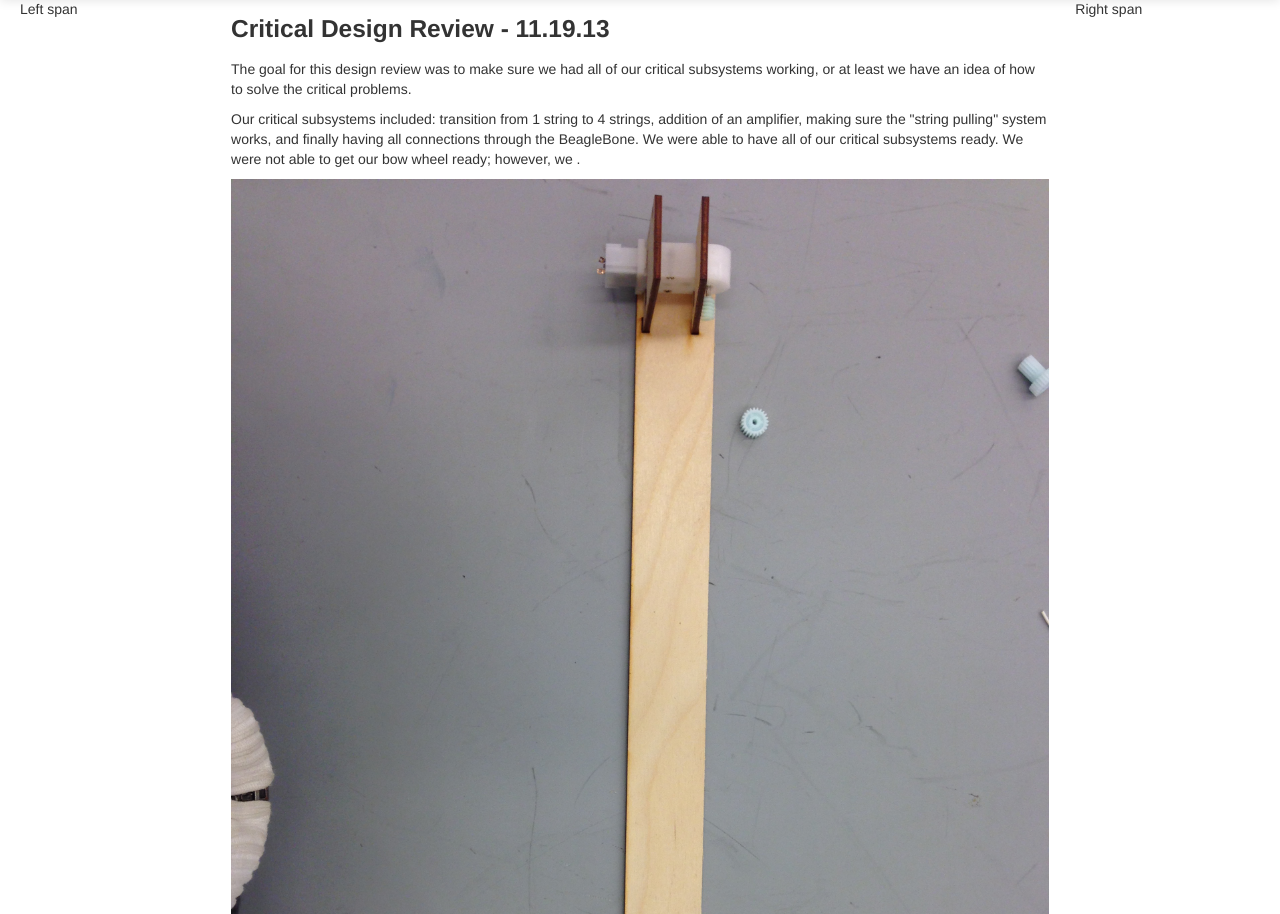
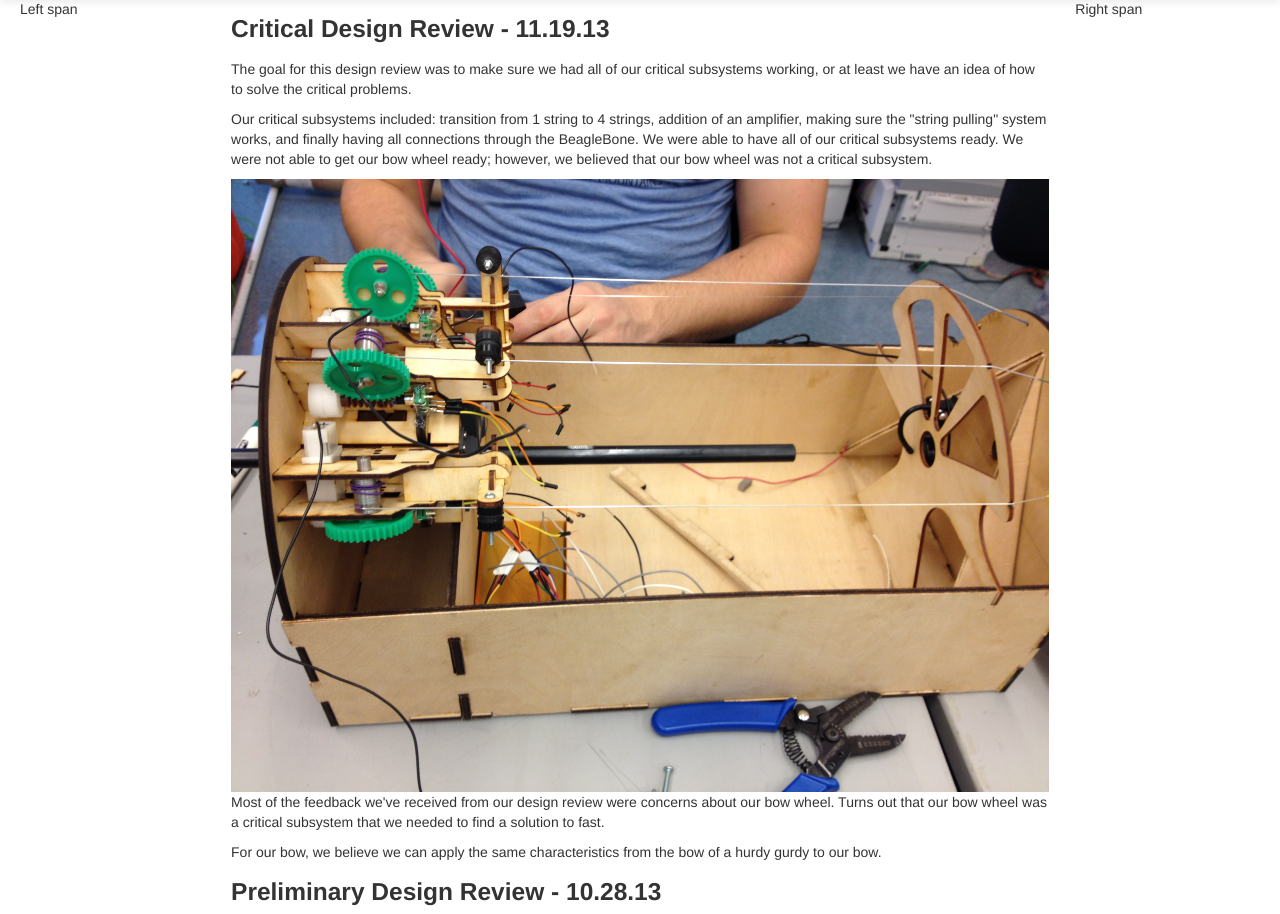
Before and after one commit to kotoole1/LooneyTunes, a Flask app: page /timeline in a window 1280 px wide. Shown: the part 41-955 px from the top of the page. Run offline with Flask 2, Linux system fonts and the light colour scheme; some libraries are stand-ins or nearby versions.

Commit message:
Edited the timeline (more words, changed images)

```diff
--- a/DocumentationWebsite/templates/timeline.html
+++ b/DocumentationWebsite/templates/timeline.html
@@ -3,10 +3,10 @@
 	<div class="panel panel-default">
 		<h3>Critical Design Review - 11.19.13</h3>
 		<p>The goal for this design review was to make sure we had all of our critical subsystems working, or at least we have an idea of how to solve the critical problems.</p>
-		<p>Our critical subsystems included: transition from 1 string to 4 strings, addition of an amplifier, making sure the "string pulling" system works, and finally having all connections through the BeagleBone. We were able to have all of our critical subsystems ready. We were not able to get our bow wheel ready; however, we . </p>
-		<img class="picture" src = "{{ url_for('static', filename='images/2013-10-18 10.56.12.jpg')}}" />
-		<img class="picture" src = "{{ url_for('static', filename='images/2013-10-18 10.56.35.jpg')}}" />
-		<img class="picture" src = "{{ url_for('static', filename='images/WindingRender.jpg')}}" />
+		<p>Our critical subsystems included: transition from 1 string to 4 strings, addition of an amplifier, making sure the "string pulling" system works, and finally having all connections through the BeagleBone. We were able to have all of our critical subsystems ready. We were not able to get our bow wheel ready; however, we believed that our bow wheel was not a critical subsystem. </p>
+		<img class="picture" src = "{{ url_for('static', filename='images/1stPrototype.jpg')}}" />
+		<p>Most of the feedback we've received from our design review were concerns about our bow wheel. Turns out that our bow wheel was a critical subsystem that we needed to find a solution to fast.</p>
+		<p>For our bow, we believe we can apply the same characteristics from the bow of a hurdy gurdy to our bow.</p>
 	</div>
 
 	<div class="panel panel-default">
@@ -21,9 +21,9 @@
 
 	<div class="panel panel-default">
 		<h3>Initial Thoughts on Mechanical Design - 10.22.13</h3>
-		<p>This is a descriptive paragraph!</p>
+		<p>Below are some of our initial ideas and testing of the tensioning of the string of our mechanical subsystem. We've decided to go with a worm gear to prevent back driving of the motor.</p>
+		<img class="picture" src = "{{ url_for('static', filename='images/WindingRender.jpg')}}" />
 		<img class="picture" src = "{{ url_for('static', filename='images/2013-10-18 10.56.12.jpg')}}" />
 		<img class="picture" src = "{{ url_for('static', filename='images/2013-10-18 10.56.35.jpg')}}" />
-		<img class="picture" src = "{{ url_for('static', filename='images/WindingRender.jpg')}}" />
 	</div>
 {% endblock %}
```
Also changed, not shown: DocumentationWebsite/static/images/1stPrototype.jpg (added), DocumentationWebsite/static/images/2013-10-18 10.56.35.jpg (deleted), DocumentationWebsite/static/images/InitialTesting1.jpg (renamed from DocumentationWebsite/static/images/2013-10-18 10.56.12.jpg), 1 other file.
